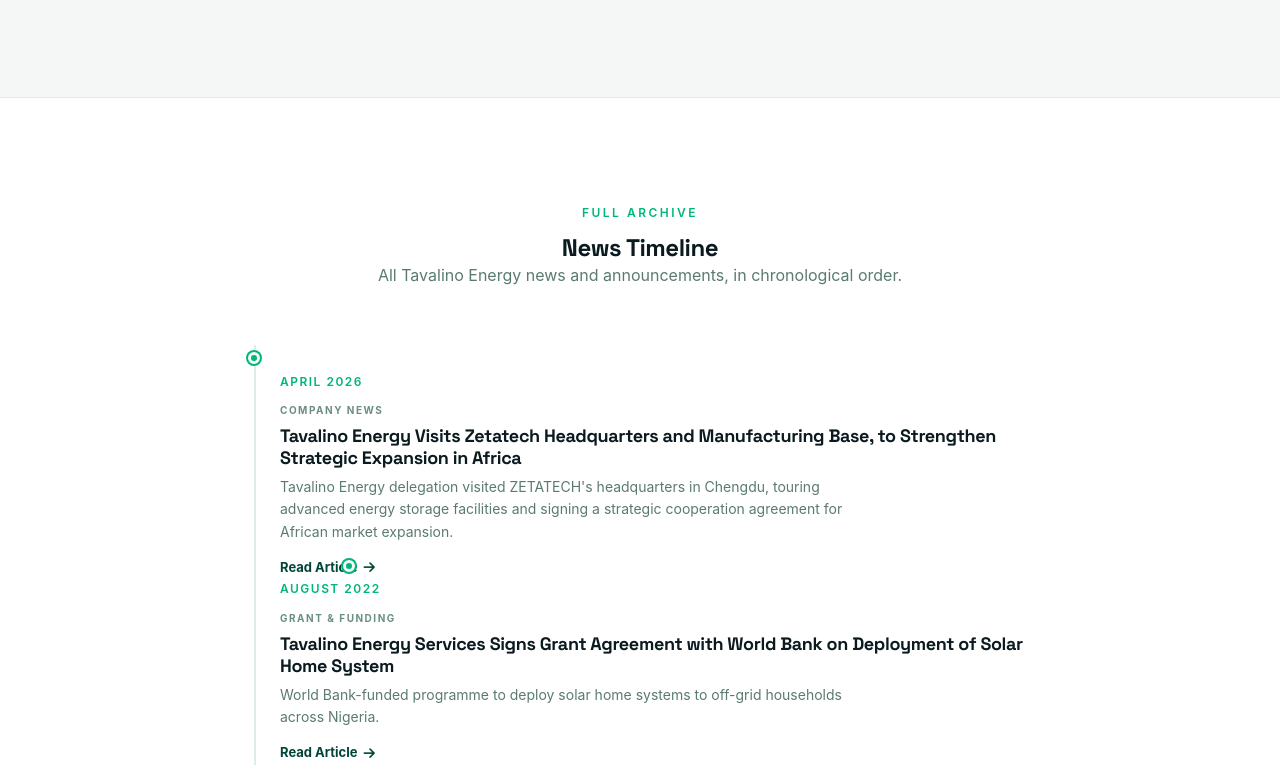
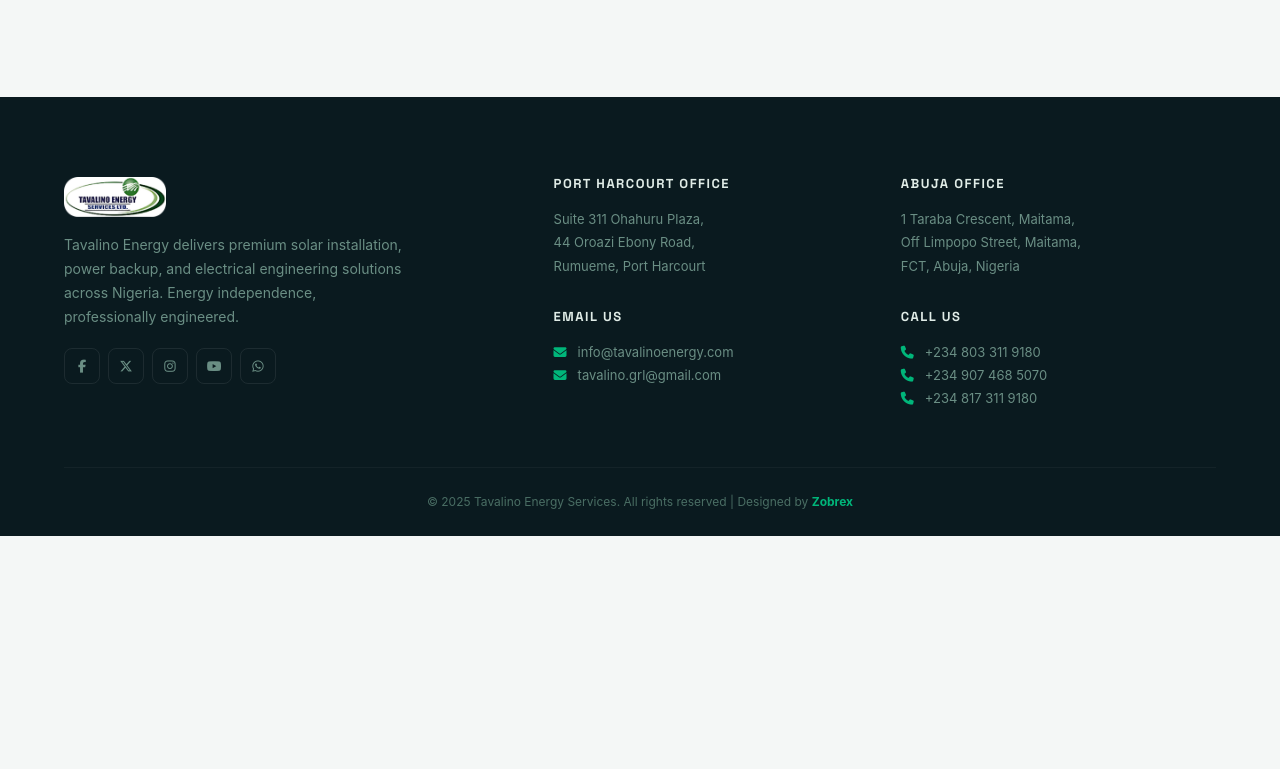
Before and after one commit to dajyno/Tavalino, a plain HTML site: page news.html in a window 1280 px wide. Shown: the part 1794-2563 px from the top of the page. After the commit the page ends 2330 px from the top, so only its background shows below. Drawn offline with Linux system fonts and the light colour scheme; a web font is replaced by a local one.

Commit message:
Re-Stable

```diff
--- a/news.html
+++ b/news.html
@@ -212,47 +212,6 @@
 }
 .news-card .nc-link:hover{gap:10px;color:#00b67a}
 
-/* Timeline Section (Option C) */
-.timeline-section{background:#fff;border-top:1px solid #e0ece7}
-.timeline{
-  max-width:800px;margin:0 auto;position:relative;
-  padding-left:40px
-}
-.timeline::before{
-  content:'';position:absolute;left:14px;top:0;bottom:0;
-  width:2px;background:#e0ece7
-}
-.timeline-item{
-  position:relative;padding:0 0 40px 32px
-}
-.timeline-item:last-child{padding-bottom:0}
-.timeline-item::before{
-  content:'';position:absolute;left:-32px;top:4px;
-  width:12px;height:12px;border-radius:50%;
-  background:#00b67a;border:3px solid #f4f7f6;
-  box-shadow:0 0 0 2px #00b67a;z-index:1
-}
-.timeline-item .tl-date{
-  font-size:12px;font-weight:600;color:#00b67a;
-  text-transform:uppercase;letter-spacing:1.5px;margin-bottom:4px
-}
-.timeline-item .tl-cat{
-  display:inline-block;font-size:10px;font-weight:700;text-transform:uppercase;
-  letter-spacing:1.5px;color:#6a8e84;margin-bottom:6px
-}
-.timeline-item h4{
-  font-size:18px;margin-bottom:6px;line-height:1.25
-}
-.timeline-item p{
-  font-size:14px;color:#5a7a72;line-height:1.6;margin-bottom:10px;max-width:600px
-}
-.timeline-item .tl-link{
-  font-size:13px;font-weight:700;color:#004638;
-  display:inline-flex;align-items:center;gap:6px;
-  transition:gap 0.25s ease
-}
-.timeline-item .tl-link:hover{gap:10px;color:#00b67a}
-
 /* Footer */
 .footer{padding:80px 0 0;background:#0a1a1f}
 .footer-grid{display:grid;grid-template-columns:2fr 3fr;gap:48px}
@@ -453,33 +412,6 @@
   </div>
 </section>
 
-<!-- Timeline Section (Option C) -->
-<section class="section timeline-section" id="timeline">
-  <div class="container">
-    <div class="section-header text-center reveal">
-      <span class="subtitle">Full Archive</span>
-      <h2>News Timeline</h2>
-      <p class="section-desc">All Tavalino Energy news and announcements, in chronological order.</p>
-    </div>
-    <div class="timeline">
-      <a href="news/partnership-chinese-firm.html" class="timeline-item reveal r-d1">
-        <div class="tl-date">April 2026</div>
-        <span class="tl-cat">Company News</span>
-        <h4>Tavalino Energy Visits Zetatech Headquarters and Manufacturing Base, to Strengthen Strategic Expansion in Africa</h4>
-        <p>Tavalino Energy delegation visited ZETATECH's headquarters in Chengdu, touring advanced energy storage facilities and signing a strategic cooperation agreement for African market expansion.</p>
-        <span class="tl-link">Read Article <i class="fa-solid fa-arrow-right"></i></span>
-      </a>
-      <a href="news/world-bank-grant.html" class="timeline-item reveal r-d2">
-        <div class="tl-date">August 2022</div>
-        <span class="tl-cat">Grant &amp; Funding</span>
-        <h4>Tavalino Energy Services Signs Grant Agreement with World Bank on Deployment of Solar Home System</h4>
-        <p>World Bank-funded programme to deploy solar home systems to off-grid households across Nigeria.</p>
-        <span class="tl-link">Read Article <i class="fa-solid fa-arrow-right"></i></span>
-      </a>
-    </div>
-  </div>
-</section>
-
 <!-- Footer -->
 <footer class="footer" id="footer">
   <div class="container">
```
